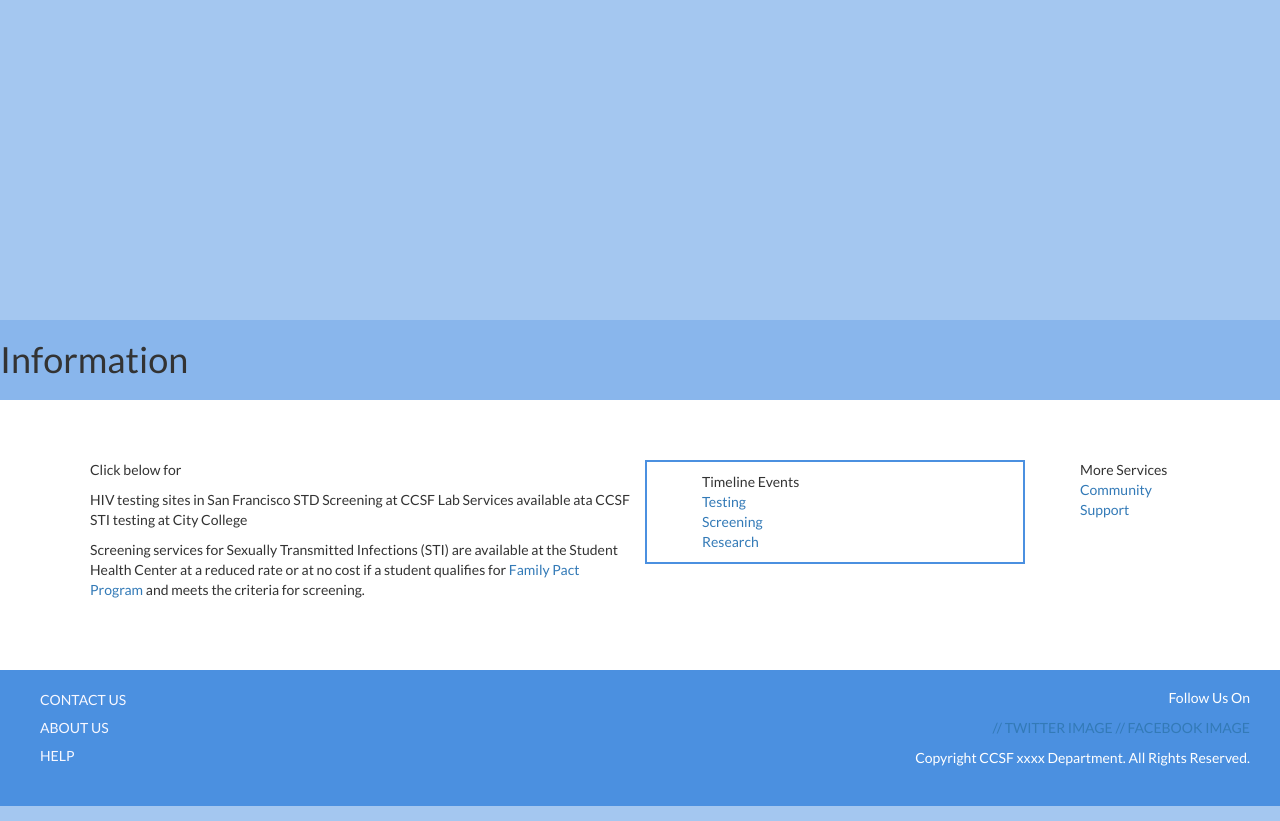
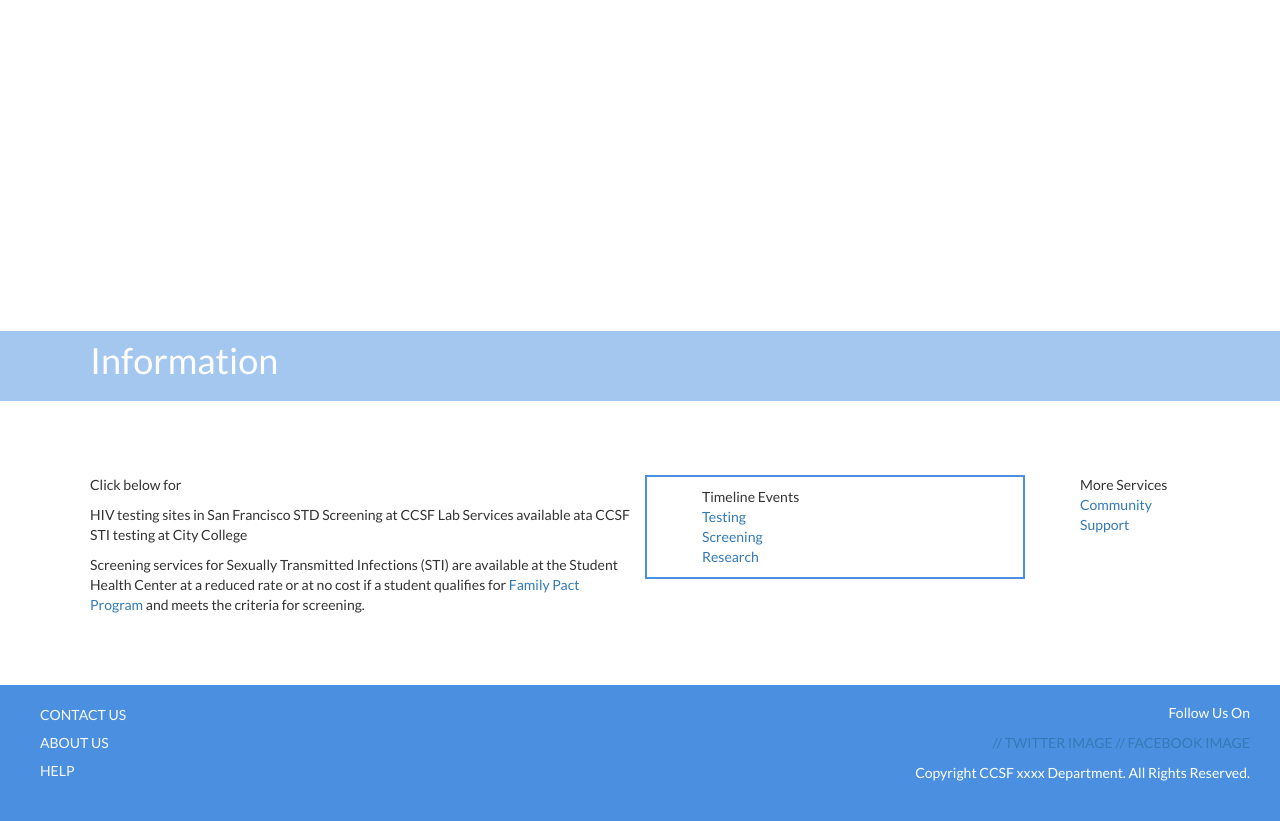
Before and after one commit to Lutalo/HIV-Timeline-CS195, a Flask app: page /aboutHIV in a window 1280 px wide. Shown: the part 52-873 px from the top of the page. Run offline with Flask 2, Linux system fonts and the light colour scheme; some libraries are stand-ins or nearby versions.

Commit message:
about page header opacity

```diff
--- a/app/static/css/main.css
+++ b/app/static/css/main.css
@@ -34,7 +34,7 @@ li {
 }
 
 .container {
-  margin: 60px 60px 60px 60px;
+  margin: 0px 60px 60px 60px;
 }
 
 .container-navbar {
@@ -47,25 +47,28 @@ li {
   margin-bottom: 0px;
 }
 
-.heading {
-  background-color: #A4C7F0;
-}
-
 .main-img {
-    height: 300px;
+    height: 400px;
     width: 100%;
     background-size: cover;
 }
 
+.heading {
+  margin-bottom: 20px;
+}
+
 .heading-text {
-  bottom: 0;
-  left: 0;
+  background: rgba(74, 144, 226, 0.5);
+  padding-bottom: 10px;
+  position: relative;
+  bottom: 89px;
+  margin-bottom: -35px;
 }
 
 .heading-text h1 {
-  padding-top: 20px;
-  padding-bottom: 20px;
-  background: rgba(74, 144, 226, 0.3);
+  color: rgba(255, 255, 255, 1);
+  padding-top: 10px;
+  padding-left: 90px;
 }
 
 .partner {
@@ -94,6 +97,11 @@ li {
 
 #about-header-image {
   background-image: url(../img/AboutUs.jpg);
+}
+
+#support-header-image {
+  background-position;
+  background-image: url(../img/CommunitySupport.jpg);
 }
 
 /*
--- a/app/templates/support.html
+++ b/app/templates/support.html
@@ -28,8 +28,7 @@
 
 	<!-- body html here -->
 	<div class="heading">
-		<div class="main-img">
-			<!-- image here -->
+		<div class="main-img" id="support-header-image">
 		</div>
 		<div class="heading-text">
 			<h1>Community Support</h1>
```
Also changed, not shown: app/templates/about.html (+3 -8 lines).
